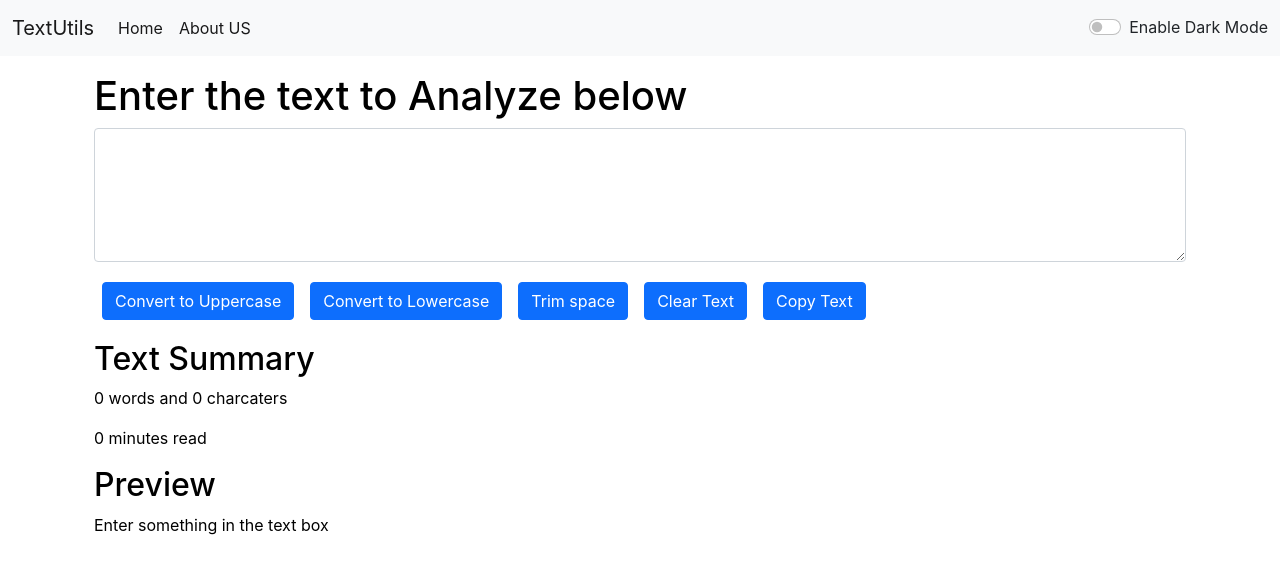
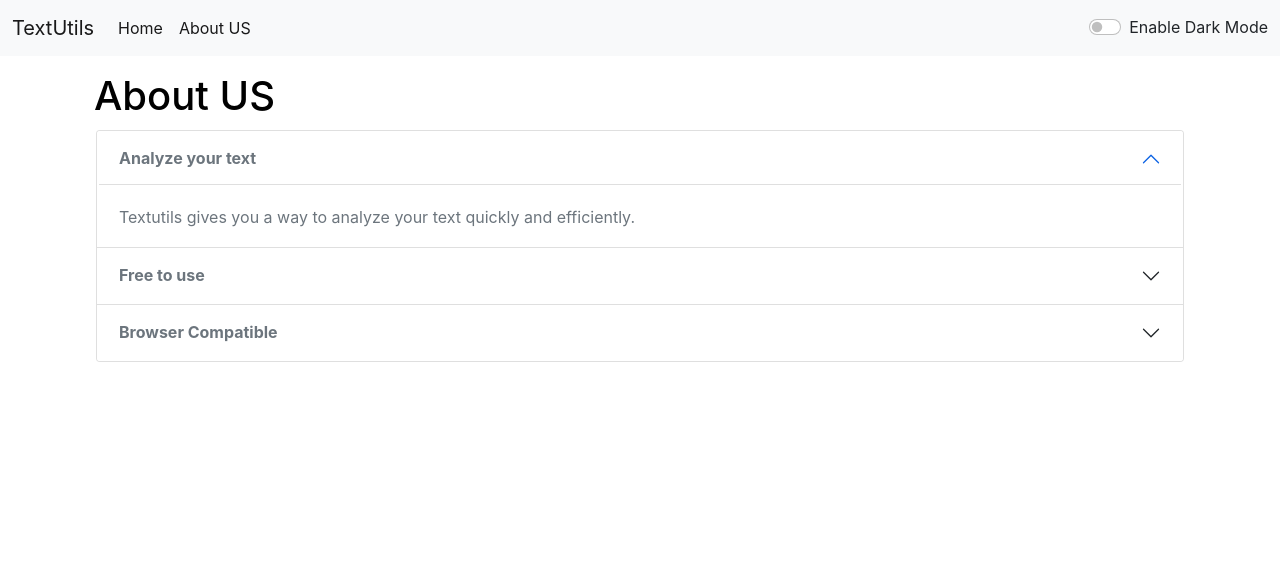
Before and after one commit to Akshat12210/TextUtilsReact, a React (Create React App) app: page / in a window 1280 px wide. Shown: the top 574 px of the page. Built offline with nearby package versions, Linux system fonts and the light colour scheme.

Commit message:
about mai changes

```diff
--- a/src/App.js
+++ b/src/App.js
@@ -3,7 +3,7 @@
 import Navbar from './Components/Navbar';
 import Alert from './Components/Alert';
 import TextForm from './Components/TextForm';
-// import About from './Components/About';
+import About from './Components/About';
 
 
 export default function App() {
@@ -45,8 +45,8 @@
       {/* <Navbar /> */}
       <Alert alert={alert}/>
       <div className="container my-3">
-      <TextForm  heading="Enter the text to Analyze below" mode={mode} showAlert={showAlert}/>
-       {/* <About />  */}
+      {/* <TextForm  heading="Enter the text to Analyze below" mode={mode} showAlert={showAlert}/> */}
+       <About mode={mode}/>
       </div>
 
 
--- a/src/Components/About.js
+++ b/src/Components/About.js
@@ -1,80 +1,60 @@
 import React, { useState } from 'react'
 
-export default function About() {
+export default function About(props) {
 
-    const [myStyle, setmyStyle] = useState({
-        color: 'white',
-        backgroundColor: 'black',
-        border:'1px solid white'
-    })
+    // const [myStyle, setmyStyle] = useState({
+    //     color: 'black',
+    //     backgroundColor: 'white'
+    // })
 
-
-    const [buttontext, setbuttontext] = useState("Enable Dark Mode")
-
-    const togglestate = () => {
-        if(myStyle.color==='white'){
-            setmyStyle({
-                color: 'black',
-                backgroundColor: 'white'
-            })
-            setbuttontext("Enable Dark Mode");
-        }
-
-        else{
-            setmyStyle({
-                color: 'white',
-                backgroundColor: 'black',
-                border:'1px solid white'
-            })
-            setbuttontext("Disable Dark Mode");
-        }
+    let myStyle={
+        color:props.mode==='dark'?'white':'#6c757d',
+        backgroundColor:props.mode==='dark'?'#6c757d':'white',
+        border:'2px solid',
+        borderColor:props.mode==='dark'?'#6c757d':'white',
     }
 
     return (
-        <div className="container" style={myStyle}>
+        <div className="container" style= {{color:props.mode==='dark'?'white':'black'}}>
             <h1>About US</h1>
             <div className="accordion" id="accordionExample" style={myStyle}>
                 <div className="accordion-item">
                     <h2 className="accordion-header" id="headingOne">
                         <button className="accordion-button" style={myStyle} type="button" data-bs-toggle="collapse" data-bs-target="#collapseOne" aria-expanded="true" aria-controls="collapseOne">
-                            Accordion Item #1
+                            <strong>Analyze your text</strong>
                         </button>
                     </h2>
                     <div id="collapseOne" className="accordion-collapse collapse show" aria-labelledby="headingOne" data-bs-parent="#accordionExample">
                         <div className="accordion-body" style={myStyle}>
-                            <strong>This is the first item's accordion body.</strong> It is shown by default, until the collapse plugin adds the appropriate classNamees that we use to style each element. These classNamees control the overall appearance, as well as the showing and hiding via CSS transitions. You can modify any of this with custom CSS or overriding our default variables. It's also worth noting that just about any HTML can go within the <code>.accordion-body</code>, though the transition does limit overflow.
+                        Textutils gives you a way to analyze your text quickly and efficiently.
                         </div>
                     </div>
                 </div>
                 <div className="accordion-item">
                     <h2 className="accordion-header" id="headingTwo">
                         <button className="accordion-button collapsed" style={myStyle} type="button" data-bs-toggle="collapse" data-bs-target="#collapseTwo" aria-expanded="false" aria-controls="collapseTwo">
-                            Accordion Item #2
+                        <strong>Free to use</strong>
                         </button>
                     </h2>
                     <div id="collapseTwo" className="accordion-collapse collapse" aria-labelledby="headingTwo" data-bs-parent="#accordionExample">
                         <div className="accordion-body" style={myStyle}>
-                            <strong>This is the second item's accordion body.</strong> It is hidden by default, until the collapse plugin adds the appropriate classNamees that we use to style each element. These classNamees control the overall appearance, as well as the showing and hiding via CSS transitions. You can modify any of this with custom CSS or overriding our default variables. It's also worth noting that just about any HTML can go within the <code>.accordion-body</code>, though the transition does limit overflow.
+                        TextUtils is a free character counter tool that provides instant character count & word count statistics for a given text. TextUtils reports the number of words and characters.
                         </div>
                     </div>
                 </div>
                 <div className="accordion-item">
                     <h2 className="accordion-header" id="headingThree">
                         <button className="accordion-button collapsed" style={myStyle} type="button" data-bs-toggle="collapse" data-bs-target="#collapseThree" aria-expanded="false" aria-controls="collapseThree">
-                            Accordion Item #3
+                        <strong>Browser Compatible</strong>
                         </button>
                     </h2>
                     <div id="collapseThree" className="accordion-collapse collapse" aria-labelledby="headingThree" data-bs-parent="#accordionExample">
                         <div className="accordion-body" style={myStyle} >
-                            <strong>This is the third item's accordion body.</strong> It is hidden by default, until the collapse plugin adds the appropriate classNamees that we use to style each element. These classNamees control the overall appearance, as well as the showing and hiding via CSS transitions. You can modify any of this with custom CSS or overriding our default variables. It's also worth noting that just about any HTML can go within the <code>.accordion-body</code>, though the transition does limit overflow.
+                        This word counter software works in any web browsers such as Chrome, Firefox, Internet Explorer, Safari, Opera. It suits to count characters in facebook, blog, books, excel document, pdf document, essays, etc.
                         </div>
                     </div>
                 </div>
             </div>
-            <div className="my-3 container">
-                <button type="button" onClick={togglestate} className="btn btn-primary">{buttontext}</button>
-            </div>
-
         </div>
     )
 }
--- a/src/Components/TextForm.js
+++ b/src/Components/TextForm.js
@@ -89,7 +89,7 @@
 
             <div className="container my-3" style={{color:props.mode==='light'?'black':'#EEEEEE'}}>
                  <h2>Text Summary</h2>
-                    <p>{text.length>1?text.split(' ').length:0} words and {text.length} charcaters</p>
+                    <p>{text.length>1?text.split(' ').filter((element)=>{return element.length!==0}).length:0} words and {text.length} charcaters</p>
                     <p>{text.length>1?0.008*text.split(' ').length:0} minutes read</p>
                 <h2>Preview</h2>
                <p>{text.length>0?text:"Enter something in the text box"}</p>
```
